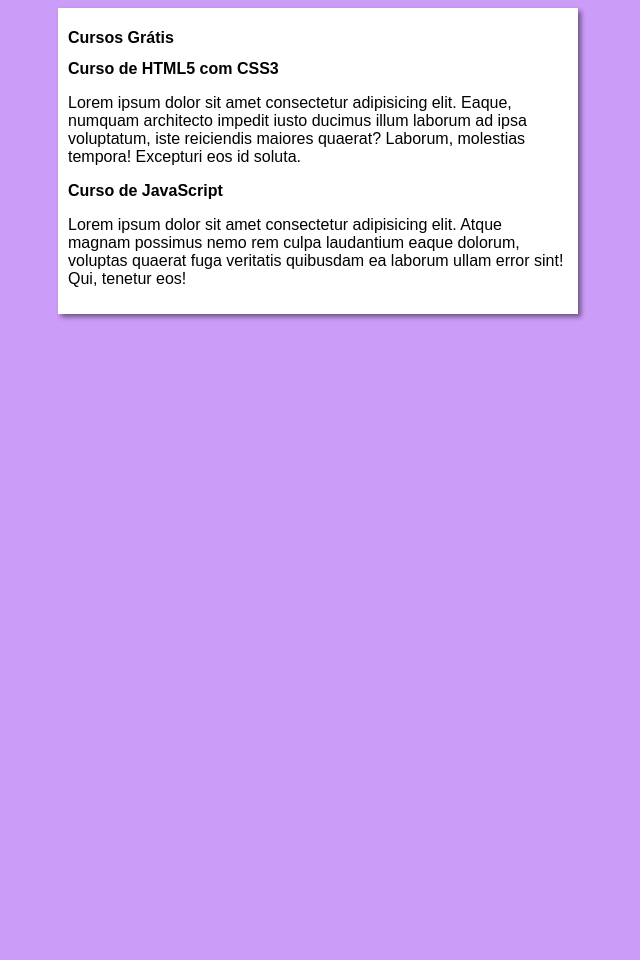
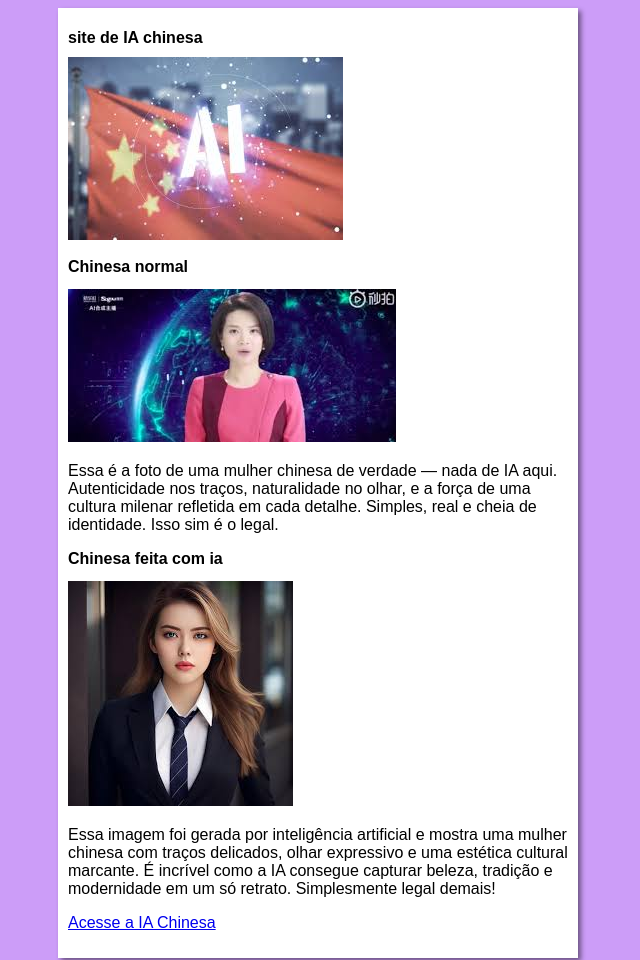
Before and after one commit to OtavioHenriqueDeOliveira/projeto-site, a plain HTML site: page index.html in a window 1280 px wide. Shown: the top 960 px of the page, without its empty margins (322-962 px from the left). Before the commit the page ends 800 px from the top, so only its background shows below. Drawn offline with Linux system fonts and the light colour scheme.

Commit message:
atualizando textos

```diff
--- a/index.html
+++ b/index.html
@@ -9,16 +9,20 @@
 <body>
     <main>
         <header>
-            <h1>Cursos Grátis</h1>
+            <h1>site de IA chinesa</h1>
+            <img src="imagens/ia chinesa.jpg" alt="imagem de ia chinesa">
         </header>
         <article>
-            <h2>Curso de HTML5 com CSS3</h2>
-            <p>Lorem ipsum dolor sit amet consectetur adipisicing elit. Eaque, numquam architecto impedit iusto ducimus illum laborum ad ipsa voluptatum, iste reiciendis maiores quaerat? Laborum, molestias tempora! Excepturi eos id soluta.</p>
+            <h2>Chinesa normal</h2>
+            <img src="imagens/chinesa.jpg" alt="Chinesa normal">
+            <p>Essa é a foto de uma mulher chinesa de verdade — nada de IA aqui. Autenticidade nos traços, naturalidade no olhar, e a força de uma cultura milenar refletida em cada detalhe. Simples, real e cheia de identidade. Isso sim é o legal.</p>
         </article>
 
         <article>
-            <h2>Curso de JavaScript</h2>
-            <p>Lorem ipsum dolor sit amet consectetur adipisicing elit. Atque magnam possimus nemo rem culpa laudantium eaque dolorum, voluptas quaerat fuga veritatis quibusdam ea laborum ullam error sint! Qui, tenetur eos!</p>
+            <h2>Chinesa feita com ia</h2>
+            <img src="imagens/chinesa com ia.jpg" alt="Chinesa feita com ia">
+            <p>Essa imagem foi gerada por inteligência artificial e mostra uma mulher chinesa com traços delicados, olhar expressivo e uma estética cultural marcante. É incrível como a IA consegue capturar beleza, tradição e modernidade em um só retrato. Simplesmente legal demais!</p>
+            <p><a href="https://www.deepseek.com">Acesse a IA Chinesa</a></p>
         </article>
     </main>
 </body>
```
